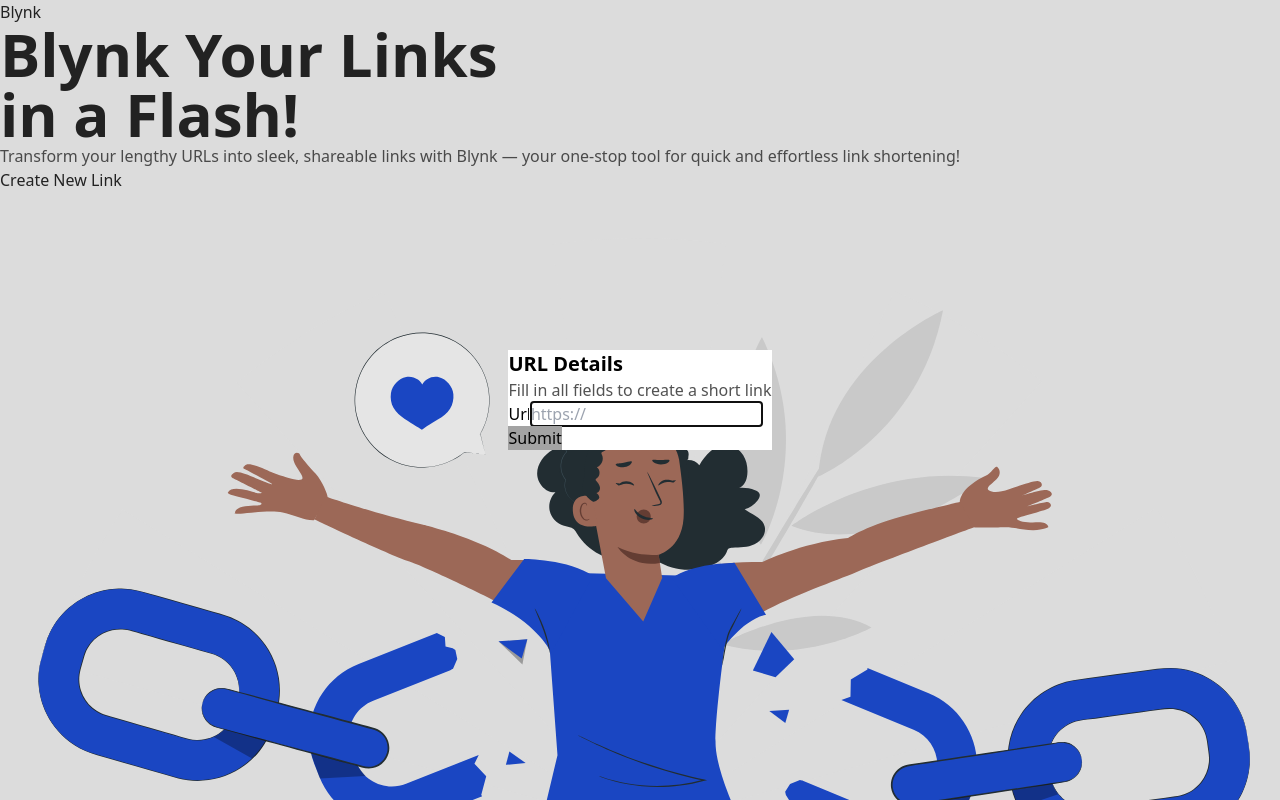
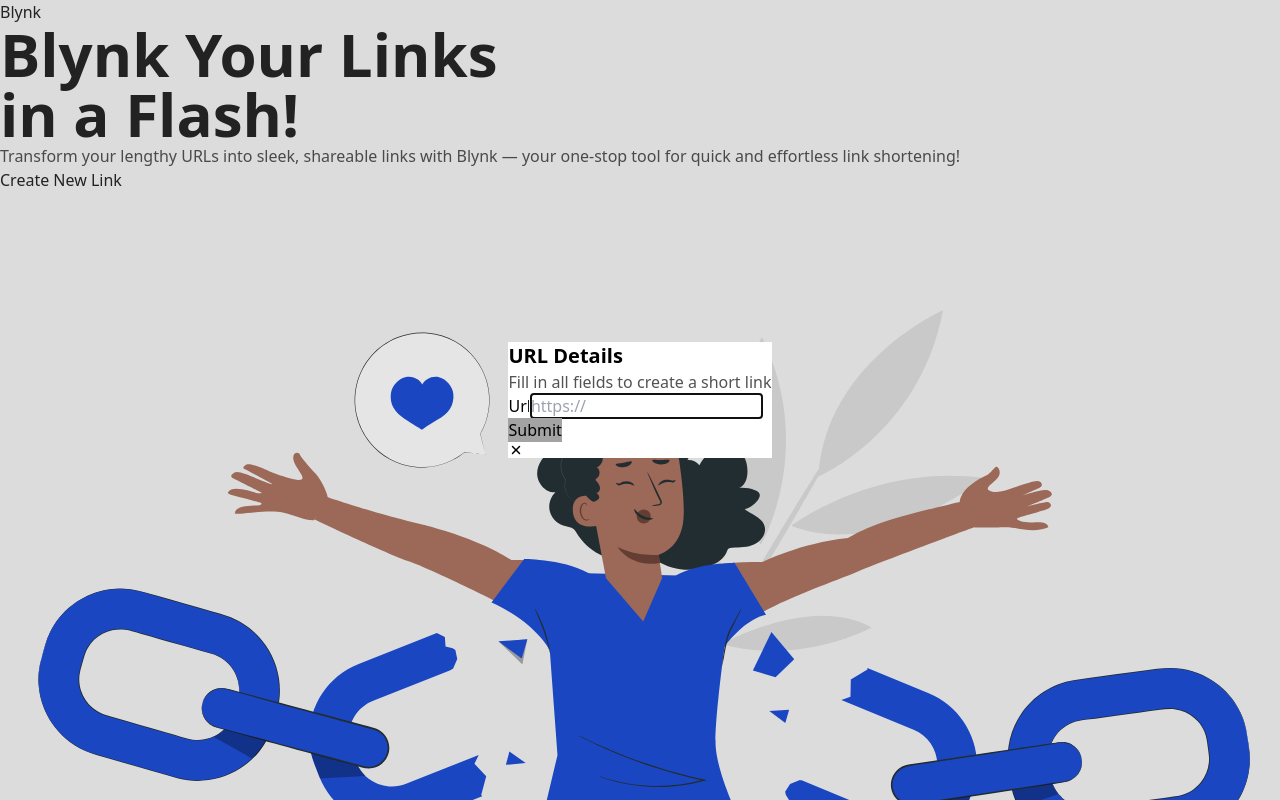
Before and after one commit to highscoreUx/blynk, a React (Vite) app: page / in a window 1280 px wide. Both pictures are taken after a click on the button "Create New Link". Shown: the top 800 px of the page. Built offline with nearby package versions, Linux system fonts and the light colour scheme; no server answers.

Commit message:
Corrected readme

```diff
--- a/src/Components/Hero.tsx
+++ b/src/Components/Hero.tsx
@@ -9,6 +9,7 @@
 import Cookies from 'js-cookie';
 import { useNavigate } from 'react-router-dom';
 import HeroImage from '../assets/HeroImage';
+import { IoClose } from 'react-icons/io5';
 
 const Hero = () => {
     const diaref = useRef<HTMLDialogElement | null>(null)
@@ -51,7 +52,7 @@
                 </div>
                 <div className='w-full'><HeroImage/></div>
             </div>
-            <dialog ref={diaref} className='w-full md:w-[400px] p-4 rounded-lg'>
+            <dialog ref={diaref} className='w-full md:w-[400px] p-4 rounded-lg relative'>
                 <div className='mb-3'><h3>URL Details</h3>
                 <p className='text-sm'>Fill in all fields to create a short link</p></div>
                 <form onSubmit={handleSubmit}>
@@ -61,6 +62,7 @@
                     </div>
                     <motion.button className='bg-blue-700 text-white p-4 rounded-lg mt-4 text-sm w-full transition-colors duration-300' whileHover={{ scale: 1.05, y: -1.5 }} whileTap={{ scale: 1.02 }} disabled={!redirectUrl}>Submit</motion.button>
                 </form>
+                <div className='absolute right-4 top-4 cursor-pointer' onClick={()=>{diaref.current?.close()}}><IoClose/></div>
             </dialog>
         </Container>
     )
```
Also changed, not shown: 1 other file (tests, documents, lock files or other folders).
